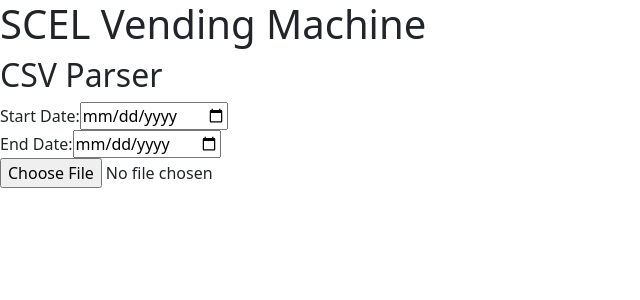
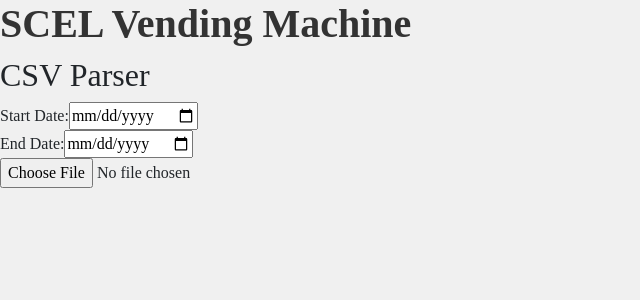
Before and after one commit to Danvu42/firmware-vending-machine, a React (Create React App) app in the folder my-app/: page / in a window 1280 px wide. Shown: the top 300 px of the page, without its empty margins (0-640 px from the left). Built offline with nearby package versions, Linux system fonts and the light colour scheme.

Commit message:
Small changes

```diff
--- a/my-app/src/style.css
+++ b/my-app/src/style.css
@@ -0,0 +1,13 @@
+body {
+  font-family: "Times New Roman", sans-serif;
+}
+
+h1 {
+  font-size: 40px;
+  font-weight: bold;
+  color: #333;
+}
+
+body {
+  background-color: #f0f0f0;
+}
```
Also changed, not shown: 1 other file (tests, documents, lock files or other folders).
